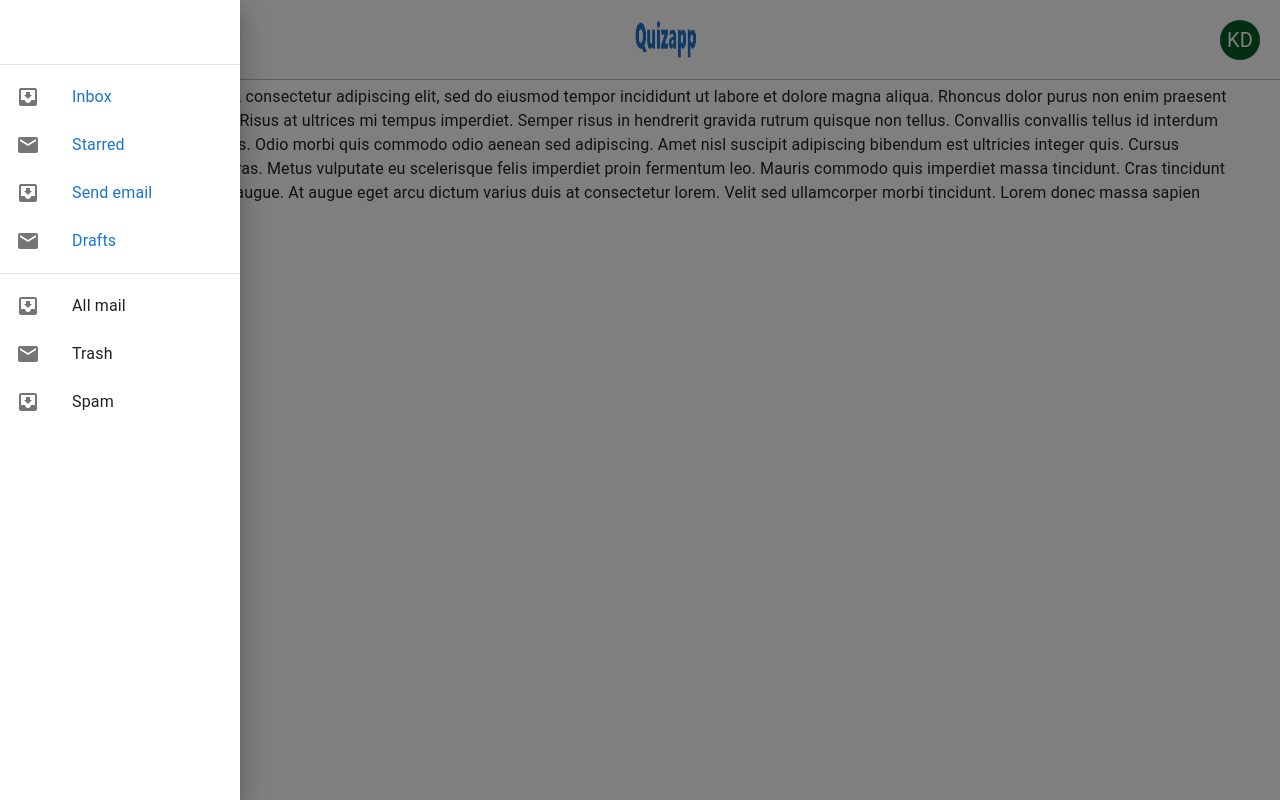
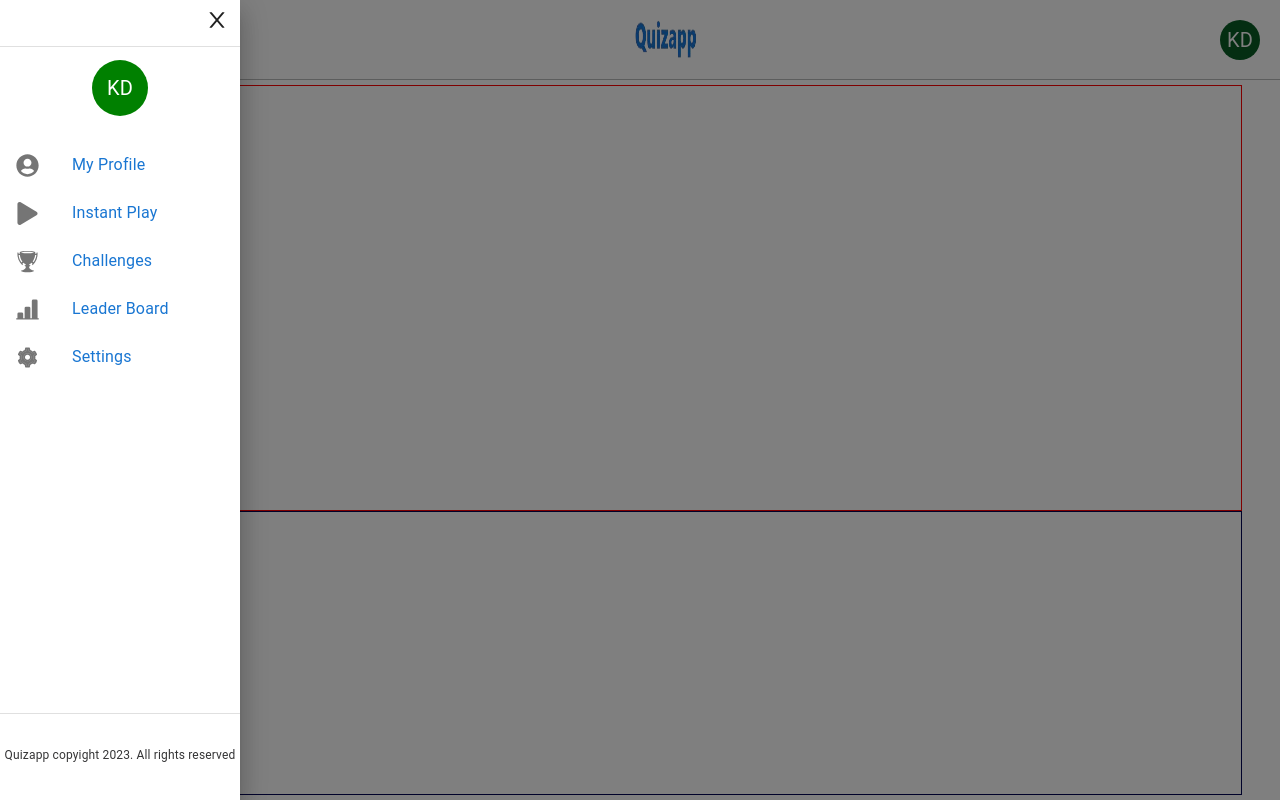
Before and after one commit to marveldc08/quiz-app, a Next.js app: page /dashboard in a window 1280 px wide. Both pictures are taken after a click on the button "open drawer". Built offline with nearby package versions, Linux system fonts and the light colour scheme.

Commit message:
modified sidenav style

```diff
--- a/components/Header.tsx
+++ b/components/Header.tsx
@@ -15,6 +15,10 @@ import {
   ListItemText,
   Toolbar,
 } from "@mui/material";
+import { FaUserCircle, FaPlay } from "react-icons/fa";
+import { GiTrophy } from "react-icons/gi";
+import { BsBarChartLineFill } from "react-icons/bs";
+import { AiTwotoneSetting, AiOutlineClose } from "react-icons/ai";
 import InboxIcon from "@mui/icons-material/MoveToInbox";
 import MailIcon from "@mui/icons-material/Mail";
 import MenuIcon from "@mui/icons-material/Menu";
@@ -61,36 +65,81 @@ function head() {
  const handleDrawerToggle = () => {
    setMobileOpen(!mobileOpen);
  };
+ const handleCloseDrawer = () => {
+    setMobileOpen(mobileOpen);
+ }
 
  const drawer = (
    <div>
-     <Toolbar />
+     {/* <Toolbar /> */}
+     <div className={styles.close}>
+       <IconButton
+         color="inherit"
+         aria-label="open drawer"
+         edge="end"
+         onClick={handleDrawerToggle}
+         sx={{ display: { sm: "block" } }}
+       >
+         <AiOutlineClose />
+       </IconButton>
+     </div>
      <Divider />
      <List>
-       {["Inbox", "Starred", "Send email", "Drafts"].map((text, index) => (
-         <ListItem key={text} disablePadding>
+       <div className={styles.profile}>
+         <Avatar
+           {...stringAvatar("Kent Dodds")}
+           sx={{ width: 56, height: 56, background: "green" }}
+         />
+       </div>
+
+       <ListItem key="My Profile" disablePadding>
          <ListItemButton className={styles.li}>
            <ListItemIcon className={styles.li_Icon}>
-               {index % 2 === 0 ? <InboxIcon /> : <MailIcon />}
+             <FaUserCircle />
            </ListItemIcon>
-             <ListItemText primary={text} />
+           <ListItemText primary="My Profile" />
          </ListItemButton>
        </ListItem>
-       ))}
-     </List>
-     <Divider />
-     <List>
-       {["All mail", "Trash", "Spam"].map((text, index) => (
-         <ListItem key={text} disablePadding>
-           <ListItemButton>
-             <ListItemIcon>
-               {index % 2 === 0 ? <InboxIcon /> : <MailIcon />}
+       <ListItem key="Instant Play" disablePadding>
+         <ListItemButton className={styles.li}>
+           <ListItemIcon className={styles.li_Icon}>
+             <FaPlay />
            </ListItemIcon>
-             <ListItemText primary={text} />
+           <ListItemText primary="Instant Play" />
          </ListItemButton>
        </ListItem>
-       ))}
+       <ListItem key="Challenges" disablePadding>
+         <ListItemButton className={styles.li}>
+           <ListItemIcon className={styles.li_Icon}>
+             <GiTrophy />
+           </ListItemIcon>
+           <ListItemText primary="Challenges" />
+         </ListItemButton>
+       </ListItem>
+       <ListItem key="Leader Board" disablePadding>
+         <ListItemButton className={styles.li}>
+           <ListItemIcon className={styles.li_Icon}>
+             <BsBarChartLineFill />
+           </ListItemIcon>
+           <ListItemText primary="Leader Board" />
+         </ListItemButton>
+       </ListItem>
+       <ListItem key={"Settings"} disablePadding>
+         <ListItemButton className={styles.li}>
+           <ListItemIcon className={styles.li_Icon}>
+             <AiTwotoneSetting />
+           </ListItemIcon>
+           <ListItemText primary={"Settings"} />
+         </ListItemButton>
+       </ListItem>
      </List>
+
+     <NavFoot className={styles.navfoot}>
+       <Divider />
+       <NavFootText>
+         <p>Quizapp copyight 2023. All rights reserved</p>
+       </NavFootText>
+     </NavFoot>
    </div>
  );
 
@@ -179,3 +228,21 @@ const Space = styled.div`
   width: 70px;
   margin-left: 12px;
 `
+const NavFoot = styled.div`
+
+  position: absolute;
+  bottom: 4px;
+  width: 100%;
+
+
+`;
+const NavFootText = styled.div`
+  display: flex;
+  justify-content: center;
+  align-items: center;
+  padding: 2rem 4px;
+  p {
+    font-size: 12px;
+    color: var(--text-color);
+  }
+`;
--- a/pages/dashboard.tsx
+++ b/pages/dashboard.tsx
@@ -6,27 +6,16 @@ import Header from '../components/Header'
 import styles from '../styles/dashboard.module.css'
 
 
+
 function dashBoard() {
   return (
     <div>
+
       <main className={styles.container}>
         <Header />
         <div className={styles.content}>
-          <Typography paragraph>
-            Lorem ipsum dolor sit amet, consectetur adipiscing elit, sed do
-            eiusmod tempor incididunt ut labore et dolore magna aliqua. Rhoncus
-            dolor purus non enim praesent elementum facilisis leo vel. Risus at
-            ultrices mi tempus imperdiet. Semper risus in hendrerit gravida
-            rutrum quisque non tellus. Convallis convallis tellus id interdum
-            velit laoreet id donec ultrices. Odio morbi quis commodo odio aenean
-            sed adipiscing. Amet nisl suscipit adipiscing bibendum est ultricies
-            integer quis. Cursus euismod quis viverra nibh cras. Metus vulputate
-            eu scelerisque felis imperdiet proin fermentum leo. Mauris commodo
-            quis imperdiet massa tincidunt. Cras tincidunt lobortis feugiat
-            vivamus at augue. At augue eget arcu dictum varius duis at
-            consectetur lorem. Velit sed ullamcorper morbi tincidunt. Lorem
-            donec massa sapien faucibus et molestie ac.
-          </Typography>
+          <div className={styles.instant}></div>
+          <div className={styles.challenge}></div>
         </div>
       </main>
     </div>
--- a/styles/dashboard.module.css
+++ b/styles/dashboard.module.css
@@ -11,3 +11,13 @@
     width: 100%;
     padding: 5px 3%;
 }
+.instant{
+    height: 60%;
+    width: 100%;
+    border: 1px solid red;
+}
+.challenge{
+     height: 40%;
+    width: 100%;
+    border: 1px solid rgb(0, 4, 84);
+}
--- a/styles/header.module.css
+++ b/styles/header.module.css
@@ -7,4 +7,19 @@
 }
 .li_Icon{
     color: inherit;
+    font-size: 23px;
 }
+.profile{
+    display: flex;
+    justify-content: center;
+    align-items: center;
+    padding:5px  5px 9px;
+    margin-bottom: 1em;
+    cursor: pointer;
+}
+.close{
+    display: flex;
+    justify-content: end;
+    align-items: center;
+    padding: 0px 15px;
+}
```
Also changed, not shown: styles/globals.css (line endings or trailing spaces). Lines whose indentation alone changed are shown as unchanged.
